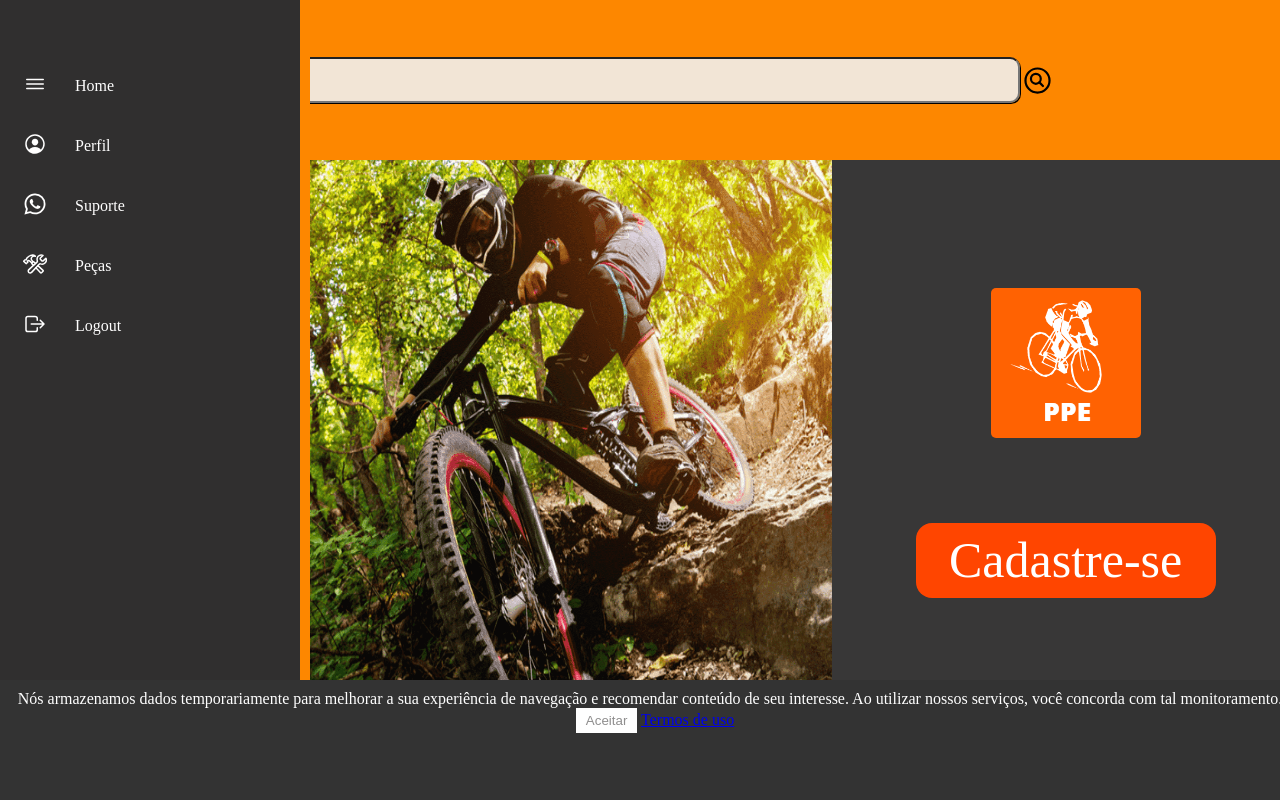
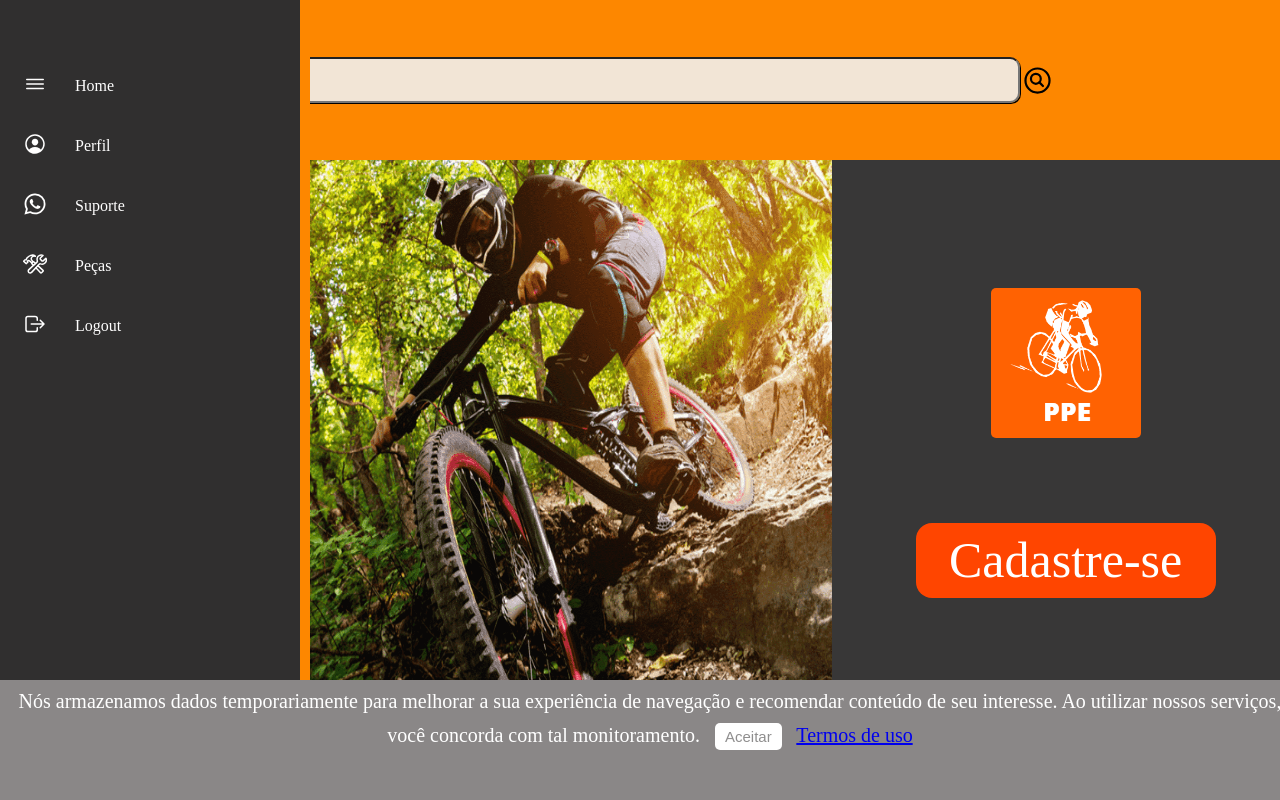
Before and after one commit to rafarpg/PPE, a PHP site: page /tela_ja_tem_conta.html in a window 1280 px wide. Run offline with PHP 8.4, Linux system fonts and the light colour scheme.

Commit message:
AAAAAAAAAAAAAAAAA

```diff
--- a/tela_ja_tem_conta.css
+++ b/tela_ja_tem_conta.css
@@ -125,10 +125,11 @@ body{
     width: 100%;
     height: 100px;
     text-align: center;
-    background-color: #333;
+    background-color: rgb(138, 135, 135);
     color: #fff;
     padding: 10px;
     z-index: 4;
+    font-size: 20px;
   }
 
   #cookie button {
@@ -138,6 +139,9 @@ body{
     padding: 5px 10px;
     margin-left: 10px;
     cursor: pointer;
+    font-size: 15px;
+    margin: 10px;
+    border-radius: 5px;
   }
 .navegacao
 {
```
